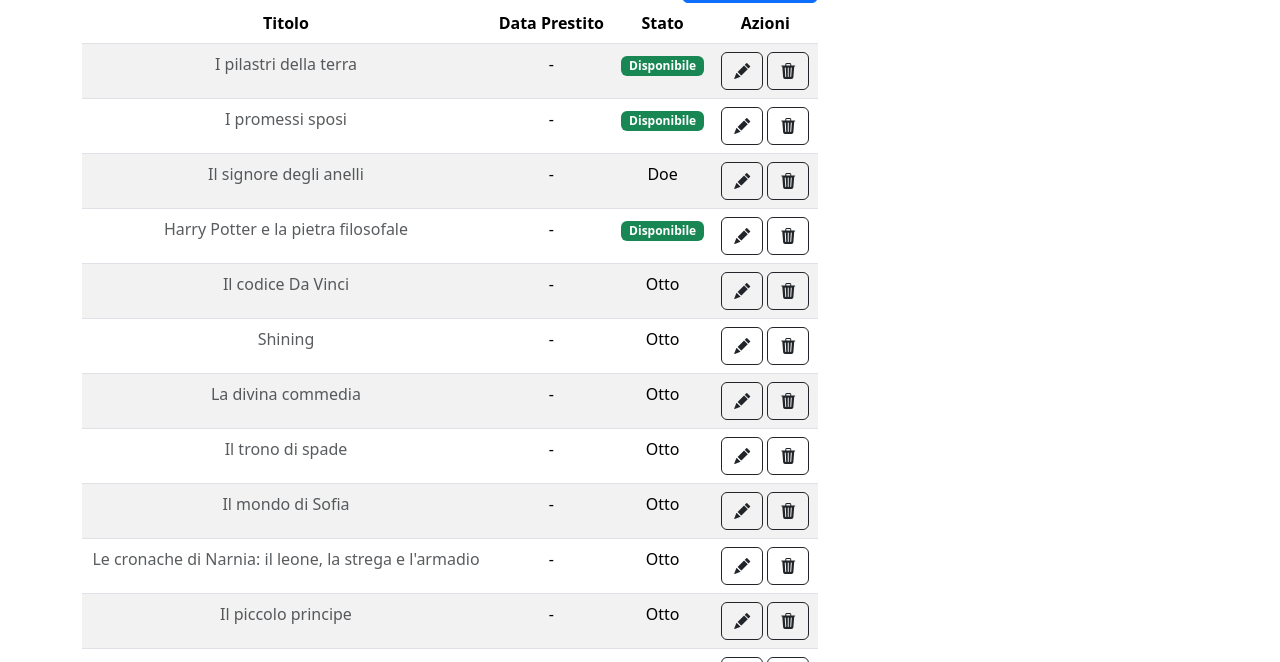
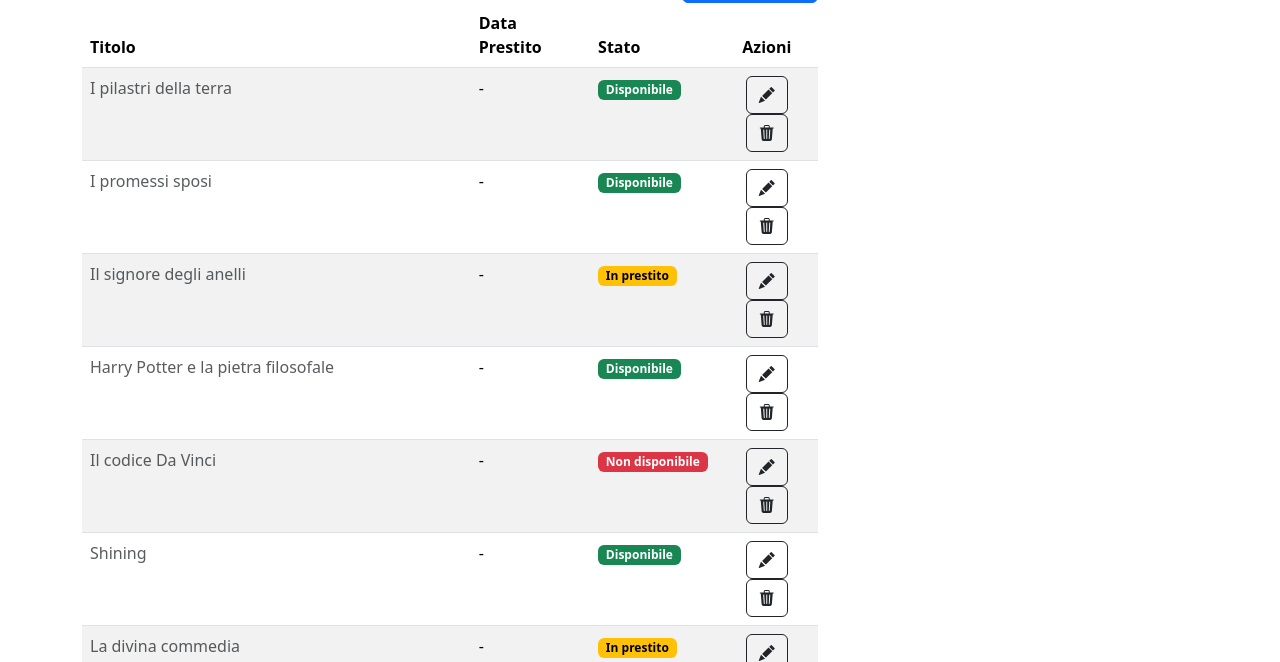
Before and after one commit to andreasalvi99/html-css-bootstrap-dashboard, a plain HTML site: page index.html in a window 1280 px wide. Shown: the part 134-796 px from the top of the page. Drawn offline with nearby package versions, Linux system fonts and the light colour scheme.

Commit message:
first column done

```diff
--- a/index.html
+++ b/index.html
@@ -90,7 +90,7 @@
     <!-- Main -->
     <div class="container text-center mt-4">
       <!-- Grid -->
-      <div class="row">
+      <div class="row text-start">
         <div class="col-sm-12 col-lg-8">
           <div class="wrap d-flex justify-content-between">
             <h1 class="d-inline-block text-body-secondary">Catalogo Libri</h1>
@@ -104,19 +104,19 @@
                 <th scope="col">Titolo</th>
                 <th scope="col">Data Prestito</th>
                 <th scope="col">Stato</th>
-                <th scope="col">Azioni</th>
+                <th scope="col" class="text-center">Azioni</th>
               </tr>
             </thead>
             <tbody>
               <tr>
-                <th scope="row">
+                <th scope="row" class="">
                   <span class="text-body-secondary fw-normal"
                     >I pilastri della terra</span
                   >
                 </th>
                 <td>-</td>
                 <td><span class="badge text-bg-success">Disponibile</span></td>
-                <td>
+                <td class="text-center">
                   <button type="button" class="btn btn-outline-dark btn-small">
                     <i class="bi bi-pencil-fill"></i>
                   </button>
@@ -133,7 +133,7 @@
                 </th>
                 <td>-</td>
                 <td><span class="badge text-bg-success">Disponibile</span></td>
-                <td>
+                <td class="text-center">
                   <button type="button" class="btn btn-outline-dark btn-small">
                     <i class="bi bi-pencil-fill"></i>
                   </button>
@@ -149,8 +149,8 @@
                   >
                 </th>
                 <td>-</td>
-                <td>Doe</td>
-                <td>
+                <td><span class="badge text-bg-warning">In prestito</span></td>
+                <td class="text-center">
                   <button type="button" class="btn btn-outline-dark btn-small">
                     <i class="bi bi-pencil-fill"></i>
                   </button>
@@ -167,7 +167,7 @@
                 </th>
                 <td>-</td>
                 <td><span class="badge text-bg-success">Disponibile</span></td>
-                <td>
+                <td class="text-center">
                   <button type="button" class="btn btn-outline-dark btn-small">
                     <i class="bi bi-pencil-fill"></i>
                   </button>
@@ -183,8 +183,10 @@
                   >
                 </th>
                 <td>-</td>
-                <td>Otto</td>
                 <td>
+                  <span class="badge text-bg-danger">Non disponibile</span>
+                </td>
+                <td class="text-center">
                   <button type="button" class="btn btn-outline-dark btn-small">
                     <i class="bi bi-pencil-fill"></i>
                   </button>
@@ -198,8 +200,8 @@
                   <span class="text-body-secondary fw-normal">Shining</span>
                 </th>
                 <td>-</td>
-                <td>Otto</td>
-                <td>
+                <td><span class="badge text-bg-success">Disponibile</span></td>
+                <td class="text-center">
                   <button type="button" class="btn btn-outline-dark btn-small">
                     <i class="bi bi-pencil-fill"></i>
                   </button>
@@ -215,8 +217,8 @@
                   >
                 </th>
                 <td>-</td>
-                <td>Otto</td>
-                <td>
+                <td><span class="badge text-bg-warning">In prestito</span></td>
+                <td class="text-center">
                   <button type="button" class="btn btn-outline-dark btn-small">
                     <i class="bi bi-pencil-fill"></i>
                   </button>
@@ -232,8 +234,8 @@
                   >
                 </th>
                 <td>-</td>
-                <td>Otto</td>
-                <td>
+                <td><span class="badge text-bg-success">Disponibile</span></td>
+                <td class="text-center">
                   <button type="button" class="btn btn-outline-dark btn-small">
                     <i class="bi bi-pencil-fill"></i>
                   </button>
@@ -249,8 +251,10 @@
                   >
                 </th>
                 <td>-</td>
-                <td>Otto</td>
                 <td>
+                  <span class="badge text-bg-danger">Non disponibile</span>
+                </td>
+                <td class="text-center">
                   <button type="button" class="btn btn-outline-dark btn-small">
                     <i class="bi bi-pencil-fill"></i>
                   </button>
@@ -267,8 +271,8 @@
                   >
                 </th>
                 <td>-</td>
-                <td>Otto</td>
-                <td>
+                <td><span class="badge text-bg-warning">In prestito</span></td>
+                <td class="text-center">
                   <button type="button" class="btn btn-outline-dark btn-small">
                     <i class="bi bi-pencil-fill"></i>
                   </button>
@@ -284,8 +288,8 @@
                   >
                 </th>
                 <td>-</td>
-                <td>Otto</td>
-                <td>
+                <td><span class="badge text-bg-success">Disponibile</span></td>
+                <td class="text-center">
                   <button type="button" class="btn btn-outline-dark btn-small">
                     <i class="bi bi-pencil-fill"></i>
                   </button>
@@ -301,8 +305,8 @@
                   >
                 </th>
                 <td>-</td>
-                <td>Otto</td>
-                <td>
+                <td><span class="badge text-bg-success">Disponibile</span></td>
+                <td class="text-center">
                   <button type="button" class="btn btn-outline-dark btn-small">
                     <i class="bi bi-pencil-fill"></i>
                   </button>
```
